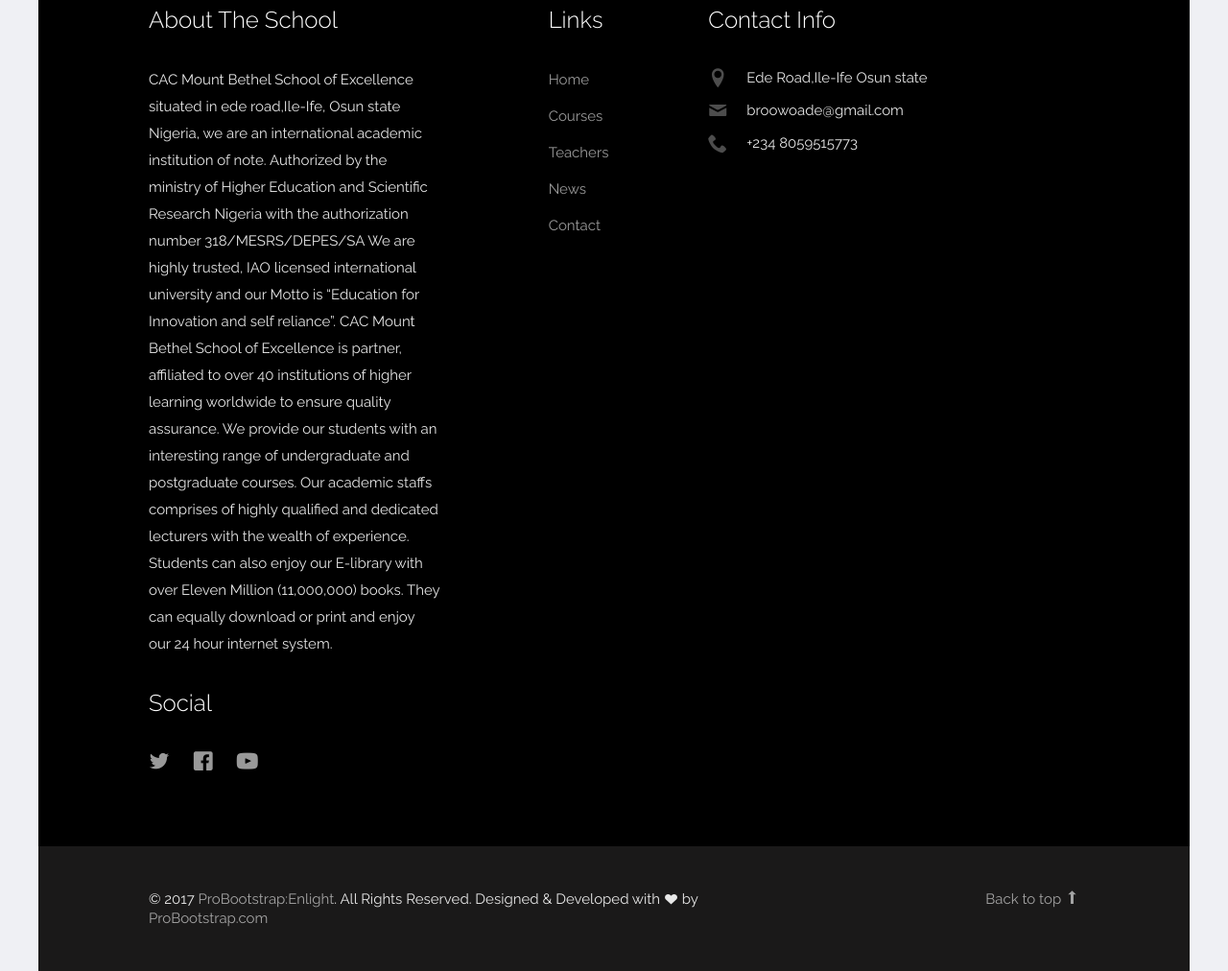
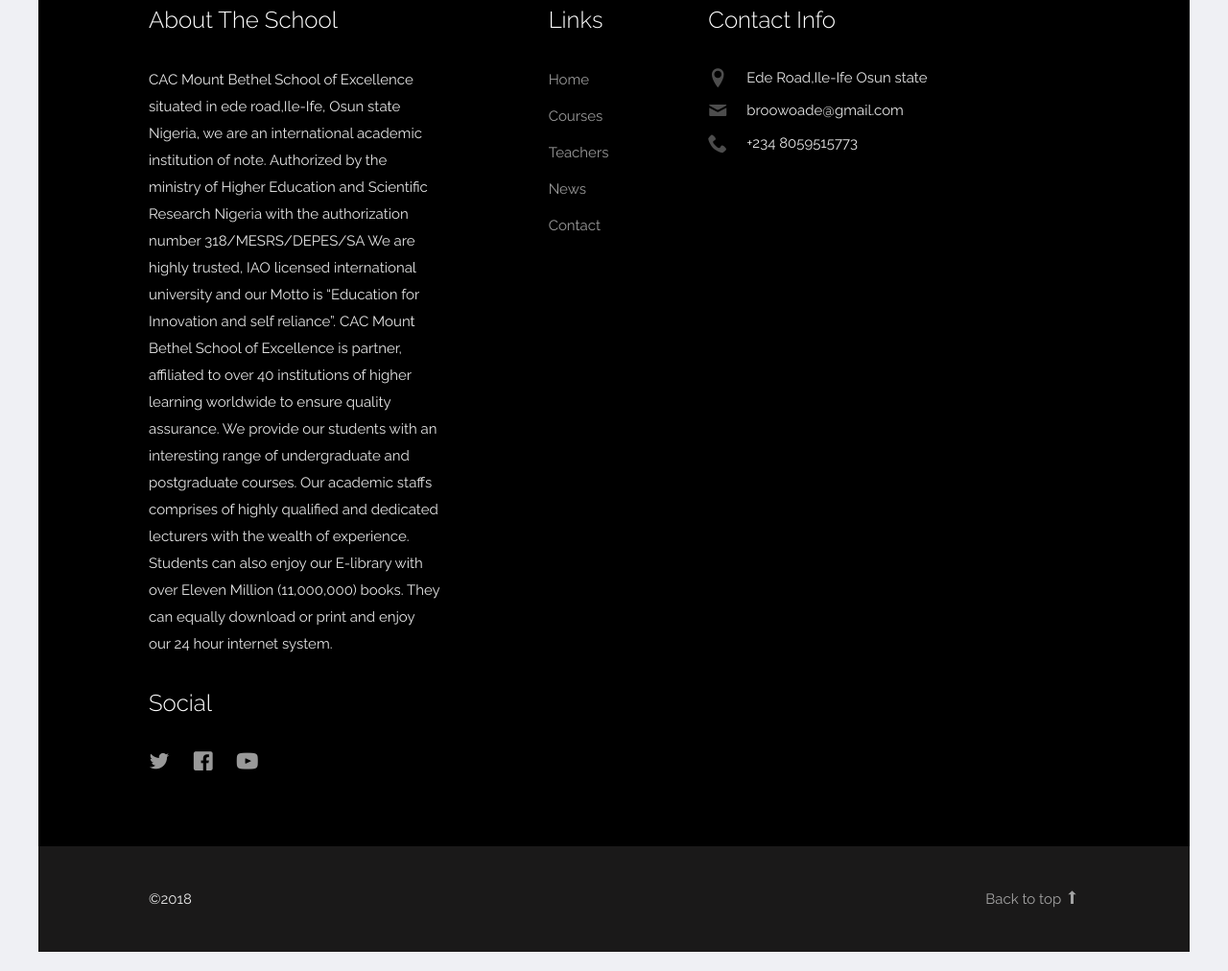
Before and after one commit to mountbethel/mountbethel.github.io, a website: page index.html in a window 1280 px wide. Shown: the part 8752-9764 px from the top of the page at 96% size. Drawn offline with nearby package versions, Linux system fonts and the light colour scheme; files whose address does not match are found by name.

Commit message:
oluwaseun167

```diff
--- a/index.html
+++ b/index.html
@@ -730,7 +730,7 @@
           <div class="container">
             <div class="row">
               <div class="col-md-8 text-left">
-                <p>&copy; 2017 <a href="https://probootstrap.com/">ProBootstrap:Enlight</a>. All Rights Reserved. Designed &amp; Developed with <i class="icon icon-heart"></i> by <a href="https://probootstrap.com/">ProBootstrap.com</a></p>
+                <p>&copy;2018<a href="https://probootstrap.com/"></a><a href="https://probootstrap.com/"></a></p>
               </div>
               <div class="col-md-4 probootstrap-back-to-top">
                 <p><a href="#" class="js-backtotop">Back to top <i class="icon-arrow-long-up"></i></a></p>
```
